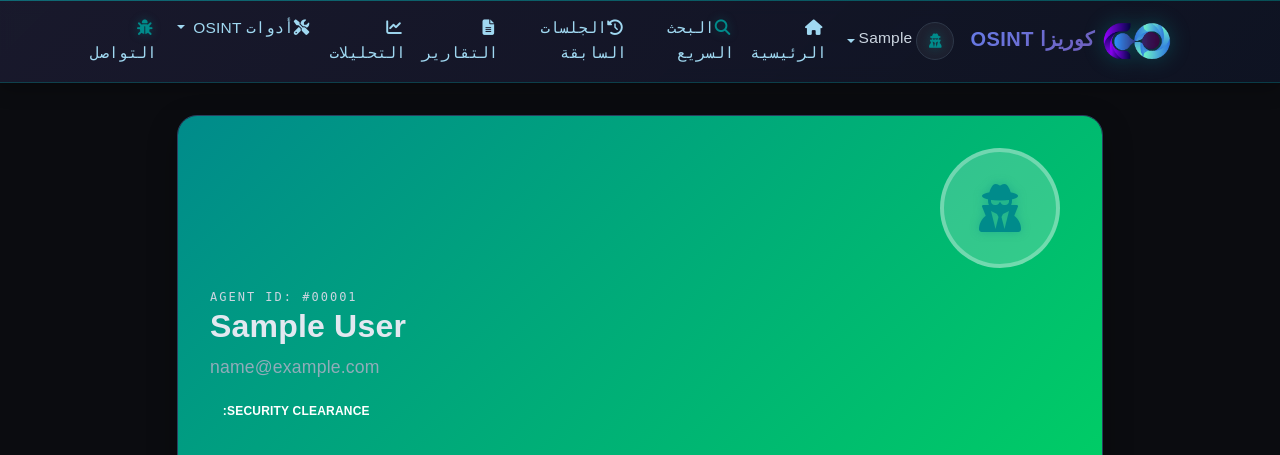
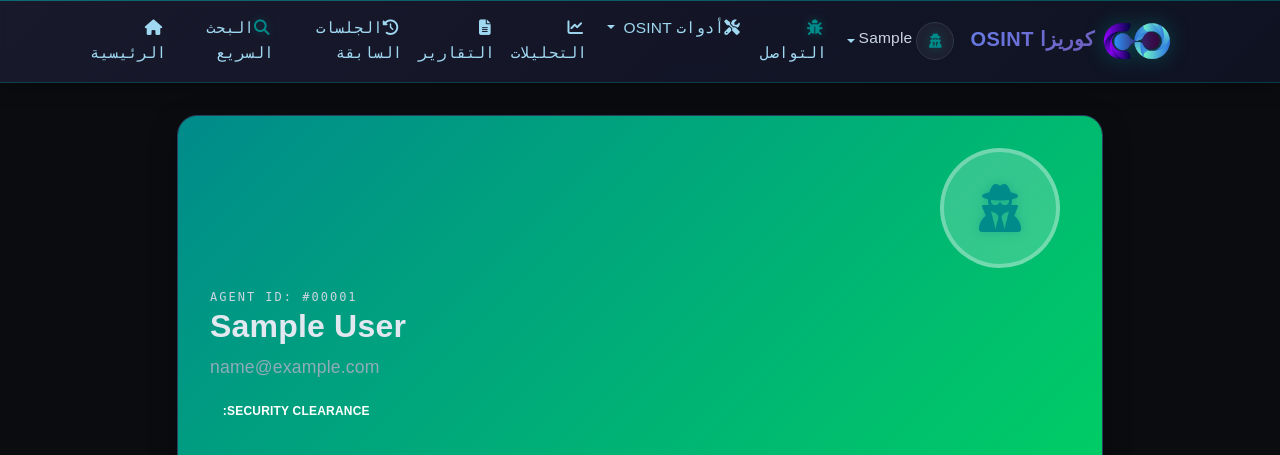
Before and after one commit to mohammedayedh/coriz, a Django app: page /auth/profile/ in a window 1280 px wide. Shown: the top 455 px of the page. Run offline with Django 5.2, Linux system fonts and the light colour scheme; the visitor is signed in with stand-in values (Sample User, id 1); parts of the project's set-up code (start-up, migrations or seed data) failed here and were passed over.

Commit message:
إصلاح navbar: البروفايل أقصى اليسار منفرد، القوائم في الوسط بترتيب عكسي

```diff
--- a/templates/base/base.html
+++ b/templates/base/base.html
@@ -46,7 +46,7 @@
             </button>
 
             <div class="collapse navbar-collapse" id="navbarNav">
-                <!-- User Menu - أقصى اليسار -->
+                <!-- User Menu - أقصى اليسار منفرد -->
                 <ul class="navbar-nav">
                     {% if user.is_authenticated %}
                     <li class="nav-item dropdown">
@@ -61,8 +61,7 @@
                                 style="font-size:0.55rem; padding: 2px 5px;">{{ user.profile.clearance_level }}</span>
                             {% endif %}
                         </a>
-                        <ul class="dropdown-menu dropdown-menu-end dropdown-menu-dark border-0 shadow-lg clean-dropdown" aria-labelledby="userDropdown">
-                            <!-- Clean ID Header -->
+                        <ul class="dropdown-menu dropdown-menu-dark border-0 shadow-lg clean-dropdown" aria-labelledby="userDropdown">
                             <div class="clean-id-header">
                                 <div class="id-label-minimal">AUTHORIZED PERSONNEL</div>
                                 <div class="id-name-minimal">{{ user.first_name|default:user.username }}</div>
@@ -92,31 +91,11 @@
                     {% endif %}
                 </ul>
 
-                <!-- Main Navigation - الوسط/اليمين -->
-                <ul class="navbar-nav ms-auto me-auto">
+                <!-- Main Navigation - في الوسط بترتيب عكسي -->
+                <ul class="navbar-nav mx-auto">
                     <li class="nav-item">
-                        <a class="nav-link interactive-element" href="{% url 'main:home' %}">
-                            <i class="fas fa-home me-1"></i>الرئيسية
-                        </a>
-                    </li>
-                    <li class="nav-item">
-                        <a class="nav-link interactive-element" href="{% url 'osint_tools:simple_search' %}">
-                            <i class="fas fa-search me-1"></i>البحث السريع
-                        </a>
-                    </li>
-                    <li class="nav-item">
-                        <a class="nav-link interactive-element" href="{% url 'osint_tools:sessions_list' %}">
-                            <i class="fas fa-history me-1"></i>الجلسات السابقة
-                        </a>
-                    </li>
-                    <li class="nav-item">
-                        <a class="nav-link interactive-element" href="{% url 'osint_tools:reports_list' %}">
-                            <i class="fas fa-file-alt me-1"></i>التقارير
-                        </a>
-                    </li>
-                    <li class="nav-item">
-                        <a class="nav-link interactive-element" href="{% url 'osint_tools:analytics' %}">
-                            <i class="fas fa-chart-line me-1"></i>التحليلات
+                        <a class="nav-link interactive-element" href="{% url 'main:contact' %}">
+                            <i class="fas fa-bug me-1"></i>التواصل
                         </a>
                     </li>
                     <li class="nav-item dropdown">
@@ -180,15 +159,35 @@
                         </ul>
                     </li>
                     <li class="nav-item">
-                        <a class="nav-link interactive-element" href="{% url 'main:contact' %}">
-                            <i class="fas fa-bug me-1"></i>التواصل
+                        <a class="nav-link interactive-element" href="{% url 'osint_tools:analytics' %}">
+                            <i class="fas fa-chart-line me-1"></i>التحليلات
+                        </a>
+                    </li>
+                    <li class="nav-item">
+                        <a class="nav-link interactive-element" href="{% url 'osint_tools:reports_list' %}">
+                            <i class="fas fa-file-alt me-1"></i>التقارير
+                        </a>
+                    </li>
+                    <li class="nav-item">
+                        <a class="nav-link interactive-element" href="{% url 'osint_tools:sessions_list' %}">
+                            <i class="fas fa-history me-1"></i>الجلسات السابقة
+                        </a>
+                    </li>
+                    <li class="nav-item">
+                        <a class="nav-link interactive-element" href="{% url 'osint_tools:simple_search' %}">
+                            <i class="fas fa-search me-1"></i>البحث السريع
+                        </a>
+                    </li>
+                    <li class="nav-item">
+                        <a class="nav-link interactive-element" href="{% url 'main:home' %}">
+                            <i class="fas fa-home me-1"></i>الرئيسية
                         </a>
                     </li>
                 </ul>
 
-                <!-- Login/Register Buttons - أقصى اليمين (للمستخدمين غير المسجلين) -->
+                <!-- Login/Register - للمستخدمين غير المسجلين -->
                 {% if not user.is_authenticated %}
-                <ul class="navbar-nav">
+                <ul class="navbar-nav ms-auto">
                     <li class="nav-item">
                         <a class="nav-link interactive-element" href="{% url 'authentication:login' %}">
                             <i class="fas fa-key me-1"></i>تسجيل الدخول
```
